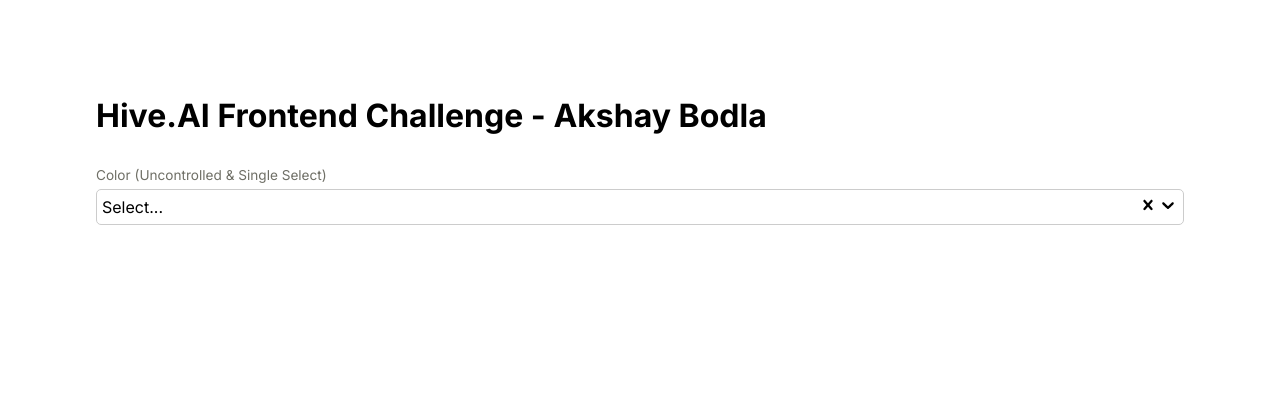
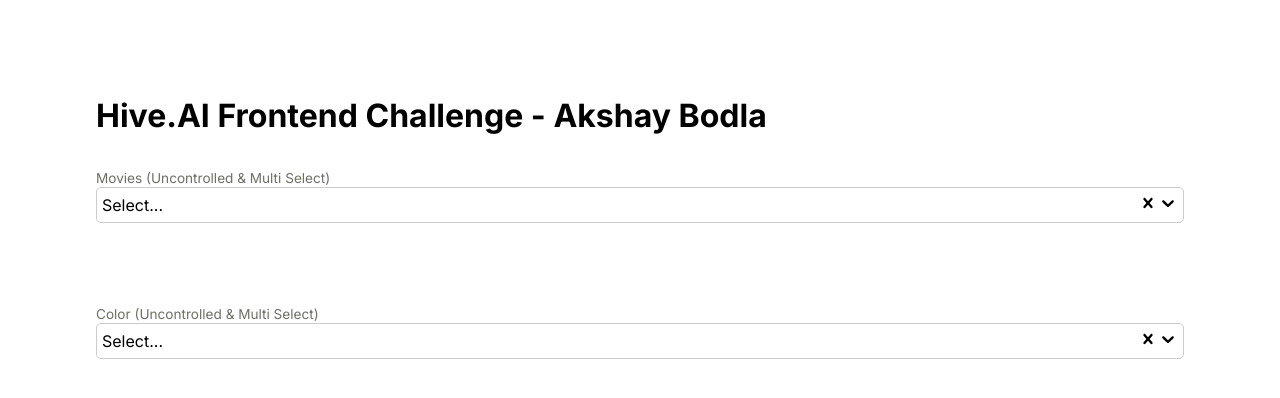
Before and after one commit to AkBo24/hive-ai-frontend-challenge, a Next.js app: page / in a window 1280 px wide. Shown: the top 398 px of the page. Built offline with nearby package versions, Linux system fonts and the light colour scheme.

Commit message:
Refractored a lot of code

```diff
--- a/app/page.module.css
+++ b/app/page.module.css
@@ -3,6 +3,12 @@
   flex-direction: column;
   padding: 6rem;
   min-height: 100vh;
+}
+
+.dropdowns {
+  display: flex;
+  flex-direction: column;
+  gap: 5rem;
 }
 
 .description {
--- a/app/page.tsx
+++ b/app/page.tsx
@@ -1,6 +1,6 @@
-import Image from 'next/image';
 import styles from './page.module.css';
-import Dropdown from '@/components/Dropdown/Dropdown';
+import ControlledDropdown from '@/components/ControlledDropdown';
+import UncontrolledDropdown from '@/components/UncontrolledDropdown';
 
 export default function Home() {
     return (
@@ -8,11 +8,10 @@
             <h1 style={{ marginBottom: '2rem' }}>
                 Hive.AI Frontend Challenge - Akshay Bodla
             </h1>
-            <Dropdown<string>
-                label='Color (Uncontrolled & Single Select)'
-                placeholder='Select...'
-                options={['red', 'blue', 'red', 'orange']}
-            />
+            <div className={styles.dropdowns}>
+                <UncontrolledDropdown />
+                <ControlledDropdown />
+            </div>
         </main>
     );
 }
--- /dev/null
+++ b/assets/movies.ts
@@ -0,0 +1,127 @@
+// Top 100 films as rated by IMDb users. http://www.imdb.com/chart/top
+export const movies = [
+    { label: 'The Shawshank Redemption', year: 1994 },
+    { label: 'The Godfather', year: 1972 },
+    { label: 'The Godfather: Part II', year: 1974 },
+    { label: 'The Dark Knight', year: 2008 },
+    { label: '12 Angry Men', year: 1957 },
+    { label: "Schindler's List", year: 1993 },
+    { label: 'Pulp Fiction', year: 1994 },
+    {
+        label: 'The Lord of the Rings: The Return of the King',
+        year: 2003,
+    },
+    { label: 'The Good, the Bad and the Ugly', year: 1966 },
+    { label: 'Fight Club', year: 1999 },
+    {
+        label: 'The Lord of the Rings: The Fellowship of the Ring',
+        year: 2001,
+    },
+    {
+        label: 'Star Wars: Episode V - The Empire Strikes Back',
+        year: 1980,
+    },
+    { label: 'Forrest Gump', year: 1994 },
+    { label: 'Inception', year: 2010 },
+    {
+        label: 'The Lord of the Rings: The Two Towers',
+        year: 2002,
+    },
+    { label: "One Flew Over the Cuckoo's Nest", year: 1975 },
+    { label: 'Goodfellas', year: 1990 },
+    { label: 'The Matrix', year: 1999 },
+    { label: 'Seven Samurai', year: 1954 },
+    {
+        label: 'Star Wars: Episode IV - A New Hope',
+        year: 1977,
+    },
+    { label: 'City of God', year: 2002 },
+    { label: 'Se7en', year: 1995 },
+    { label: 'The Silence of the Lambs', year: 1991 },
+    { label: "It's a Wonderful Life", year: 1946 },
+    { label: 'Life Is Beautiful', year: 1997 },
+    { label: 'The Usual Suspects', year: 1995 },
+    { label: 'Léon: The Professional', year: 1994 },
+    { label: 'Spirited Away', year: 2001 },
+    { label: 'Saving Private Ryan', year: 1998 },
+    { label: 'Once Upon a Time in the West', year: 1968 },
+    { label: 'American History X', year: 1998 },
+    { label: 'Interstellar', year: 2014 },
+    { label: 'Casablanca', year: 1942 },
+    { label: 'City Lights', year: 1931 },
+    { label: 'Psycho', year: 1960 },
+    { label: 'The Green Mile', year: 1999 },
+    { label: 'The Intouchables', year: 2011 },
+    { label: 'Modern Times', year: 1936 },
+    { label: 'Raiders of the Lost Ark', year: 1981 },
+    { label: 'Rear Window', year: 1954 },
+    { label: 'The Pianist', year: 2002 },
+    { label: 'The Departed', year: 2006 },
+    { label: 'Terminator 2: Judgment Day', year: 1991 },
+    { label: 'Back to the Future', year: 1985 },
+    { label: 'Whiplash', year: 2014 },
+    { label: 'Gladiator', year: 2000 },
+    { label: 'Memento', year: 2000 },
+    { label: 'The Prestige', year: 2006 },
+    { label: 'The Lion King', year: 1994 },
+    { label: 'Apocalypse Now', year: 1979 },
+    { label: 'Alien', year: 1979 },
+    { label: 'Sunset Boulevard', year: 1950 },
+    {
+        label: 'Dr. Strangelove or: How I Learned to Stop Worrying and Love the Bomb',
+        year: 1964,
+    },
+    { label: 'The Great Dictator', year: 1940 },
+    { label: 'Cinema Paradiso', year: 1988 },
+    { label: 'The Lives of Others', year: 2006 },
+    { label: 'Grave of the Fireflies', year: 1988 },
+    { label: 'Paths of Glory', year: 1957 },
+    { label: 'Django Unchained', year: 2012 },
+    { label: 'The Shining', year: 1980 },
+    { label: 'WALL·E', year: 2008 },
+    { label: 'American Beauty', year: 1999 },
+    { label: 'The Dark Knight Rises', year: 2012 },
+    { label: 'Princess Mononoke', year: 1997 },
+    { label: 'Aliens', year: 1986 },
+    { label: 'Oldboy', year: 2003 },
+    { label: 'Once Upon a Time in America', year: 1984 },
+    { label: 'Witness for the Prosecution', year: 1957 },
+    { label: 'Das Boot', year: 1981 },
+    { label: 'Citizen Kane', year: 1941 },
+    { label: 'North by Northwest', year: 1959 },
+    { label: 'Vertigo', year: 1958 },
+    {
+        label: 'Star Wars: Episode VI - Return of the Jedi',
+        year: 1983,
+    },
+    { label: 'Reservoir Dogs', year: 1992 },
+    { label: 'Braveheart', year: 1995 },
+    { label: 'M', year: 1931 },
+    { label: 'Requiem for a Dream', year: 2000 },
+    { label: 'Amélie', year: 2001 },
+    { label: 'A Clockwork Orange', year: 1971 },
+    { label: 'Like Stars on Earth', year: 2007 },
+    { label: 'Taxi Driver', year: 1976 },
+    { label: 'Lawrence of Arabia', year: 1962 },
+    { label: 'Double Indemnity', year: 1944 },
+    {
+        label: 'Eternal Sunshine of the Spotless Mind',
+        year: 2004,
+    },
+    { label: 'Amadeus', year: 1984 },
+    { label: 'To Kill a Mockingbird', year: 1962 },
+    { label: 'Toy Story 3', year: 2010 },
+    { label: 'Logan', year: 2017 },
+    { label: 'Full Metal Jacket', year: 1987 },
+    { label: 'Dangal', year: 2016 },
+    { label: 'The Sting', year: 1973 },
+    { label: '2001: A Space Odyssey', year: 1968 },
+    { label: "Singin' in the Rain", year: 1952 },
+    { label: 'Toy Story', year: 1995 },
+    { label: 'Bicycle Thieves', year: 1948 },
+    { label: 'The Kid', year: 1921 },
+    { label: 'Inglourious Basterds', year: 2009 },
+    { label: 'Snatch', year: 2000 },
+    { label: '3 Idiots', year: 2009 },
+    { label: 'Monty Python and the Holy Grail', year: 1975 },
+];
--- /dev/null
+++ b/components/ControlledDropdown/index.tsx
@@ -0,0 +1,15 @@
+import React from 'react';
+import Dropdown from '@/components/Dropdown';
+
+const ControlledDropdown = () => {
+    return (
+        <Dropdown<string>
+            label='Color (Uncontrolled & Multi Select)'
+            placeholder='Select...'
+            options={['red', 'blue', 'red', 'orange']}
+            multiple
+        />
+    );
+};
+
+export default ControlledDropdown;
--- a/components/Dropdown/Dropdown.tsx
+++ b/components/Dropdown/index.tsx
@@ -23,6 +23,14 @@
     return (
         <svg height='20' width='20' viewBox='0 0 20 20'>
             <path d='M4.516 7.548c0.436-0.446 1.043-0.481 1.576 0l3.908 3.747 3.908-3.747c0.533-0.481 1.141-0.446 1.574 0 0.436 0.445 0.408 1.197 0 1.615-0.406 0.418-4.695 4.502-4.695 4.502-0.217 0.223-0.502 0.335-0.787 0.335s-0.57-0.112-0.789-0.335c0 0-4.287-4.084-4.695-4.502s-0.436-1.17 0-1.615z'></path>
+        </svg>
+    );
+};
+
+const CloseIcon = () => {
+    return (
+        <svg height='20' width='20' viewBox='0 0 20 20'>
+            <path d='M14.348 14.849c-0.469 0.469-1.229 0.469-1.697 0l-2.651-3.030-2.651 3.029c-0.469 0.469-1.229 0.469-1.697 0-0.469-0.469-0.469-1.229 0-1.697l2.758-3.15-2.759-3.152c-0.469-0.469-0.469-1.228 0-1.697s1.228-0.469 1.697 0l2.652 3.031 2.651-3.031c0.469-0.469 1.228-0.469 1.697 0s0.469 1.229 0 1.697l-2.758 3.152 2.758 3.15c0.469 0.469 0.469 1.229 0 1.698z'></path>
         </svg>
     );
 };
@@ -53,14 +61,6 @@
         </p>
     );
 }
-
-const CloseIcon = () => {
-    return (
-        <svg height='20' width='20' viewBox='0 0 20 20'>
-            <path d='M14.348 14.849c-0.469 0.469-1.229 0.469-1.697 0l-2.651-3.030-2.651 3.029c-0.469 0.469-1.229 0.469-1.697 0-0.469-0.469-0.469-1.229 0-1.697l2.758-3.15-2.759-3.152c-0.469-0.469-0.469-1.228 0-1.697s1.228-0.469 1.697 0l2.652 3.031 2.651-3.031c0.469-0.469 1.228-0.469 1.697 0s0.469 1.229 0 1.697l-2.758 3.152 2.758 3.15c0.469 0.469 0.469 1.229 0 1.698z'></path>
-        </svg>
-    );
-};
 
 function Dropdown<TOption extends ReactNode>({
     label = '',
@@ -101,7 +101,7 @@
         return placeholder;
     };
     return (
-        <>
+        <div>
             <label className='dropdown-label-text-s dropdown-label-hushed dropdown-label-spacing'>
                 {/* {...getLabelProps()} */}
                 {label}
@@ -136,7 +136,7 @@
                     </div>
                 )}
             </div>
-        </>
+        </div>
     );
 }
 
--- a/components/Dropdown/styles.css
+++ b/components/Dropdown/styles.css
@@ -67,8 +67,8 @@
 }
 .dropdown-chip {
   background-color: #ddd;
-  padding: 2px 4px;
-  border-radius: 2px;
+  padding: 2px 6px;
+  border-radius: 13px;
   display: flex;
   align-items: center;
 }
--- /dev/null
+++ b/components/UncontrolledDropdown/index.tsx
@@ -0,0 +1,15 @@
+import React from 'react';
+import Dropdown from '@/components/Dropdown';
+import { movies } from '@/assets/movies';
+
+const UncontrolledDropdown = () => {
+    return (
+        <Dropdown<string>
+            label='Movies (Uncontrolled & Multi Select)'
+            placeholder='Select...'
+            options={movies.map((movie) => movie.label)}
+        />
+    );
+};
+
+export default UncontrolledDropdown;
```
